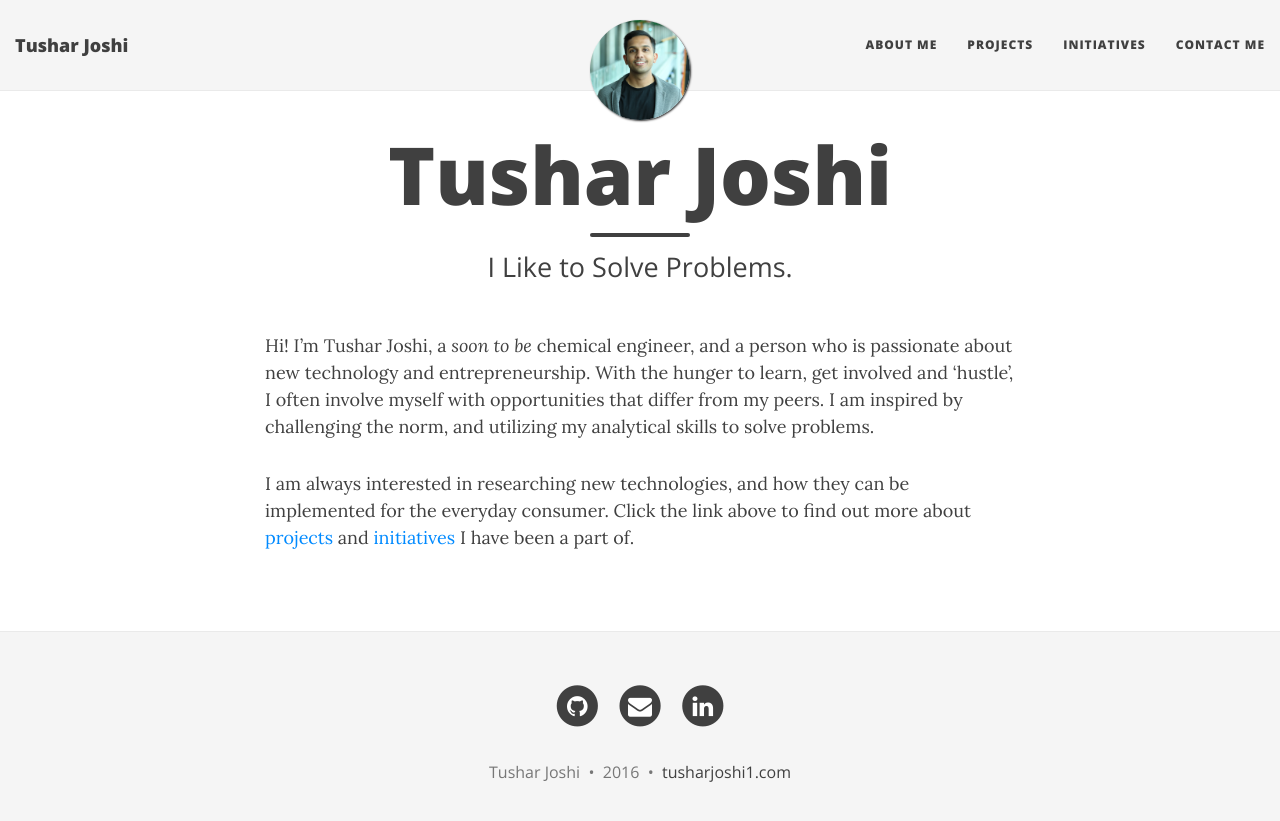
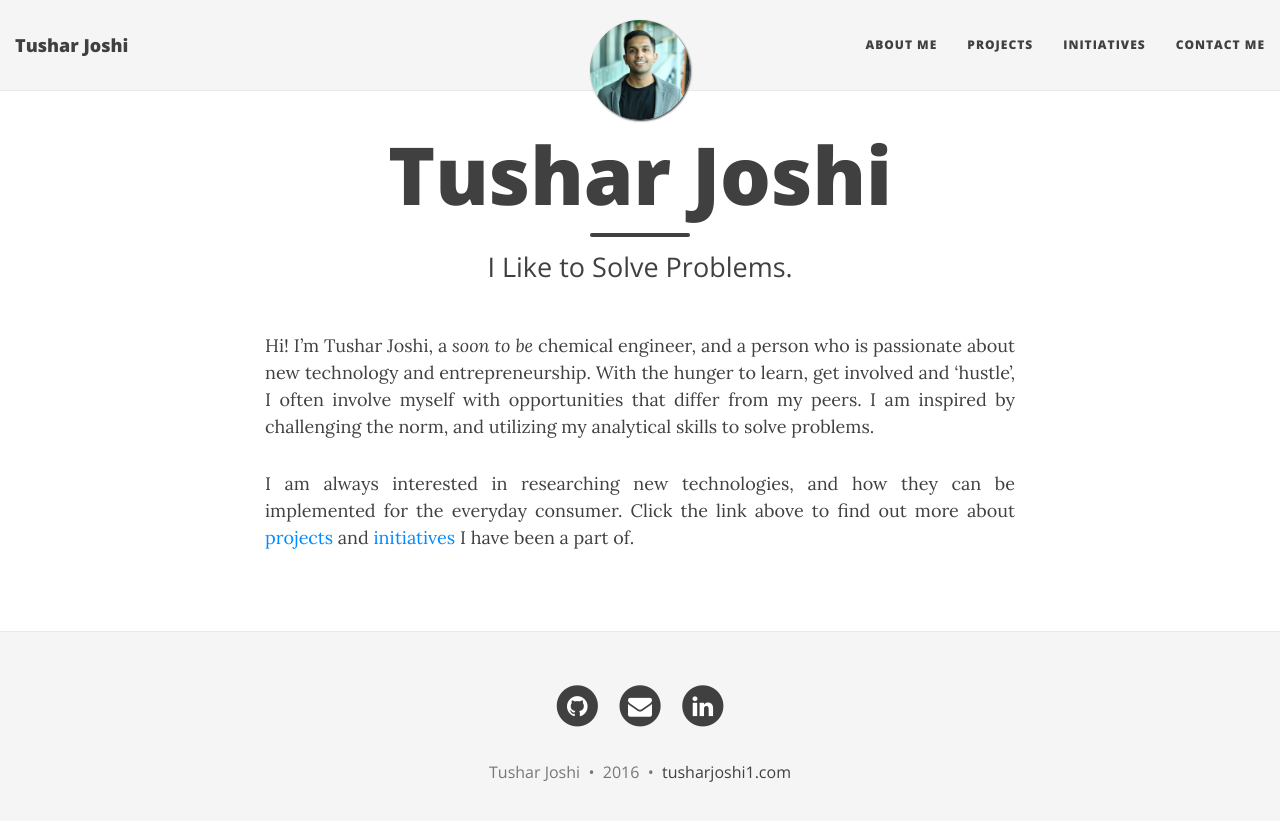
Before and after one commit to tusharjoshi1/tusharjoshi1.github.io, a Jekyll site: the page built from index.html, in a window 1280 px wide. Shown: the top 821 px of the page. Built offline with Jekyll 4.4.1, drawn with Linux system fonts in a browser that asks for light colours; nearby versions of some CDN libraries; the list of posts is cut into pages by our own code.

Commit message:
Update index.html

```diff
--- a/index.html
+++ b/index.html
@@ -4,6 +4,6 @@ title: Tushar Joshi
 subtitle: I Like to Solve Problems.
 ---
 
-<p>Hi! I’m Tushar Joshi, a <i>soon to be</i> chemical engineer, and a person who is passionate about new technology and entrepreneurship. With the hunger to learn, get involved and ‘hustle’, I often involve myself with opportunities that differ from my peers. I am inspired by challenging the norm, and utilizing my analytical skills to solve problems.</p>
+<p align="justify">Hi! I’m Tushar Joshi, a <i>soon to be</i> chemical engineer, and a person who is passionate about new technology and entrepreneurship. With the hunger to learn, get involved and ‘hustle’, I often involve myself with opportunities that differ from my peers. I am inspired by challenging the norm, and utilizing my analytical skills to solve problems.</p>
 <p></p>
-<p>I am always interested in researching new technologies, and how they can be implemented for the everyday consumer. Click the link above to find out more about <a href="http://tusharjoshi1.com/projects/">projects</a> and <a href="http://tusharjoshi1.com/initiatives/">initiatives</a> I have been a part of.</p>
+<p align="justify">I am always interested in researching new technologies, and how they can be implemented for the everyday consumer. Click the link above to find out more about <a href="http://tusharjoshi1.com/projects/">projects</a> and <a href="http://tusharjoshi1.com/initiatives/">initiatives</a> I have been a part of.</p>
```
